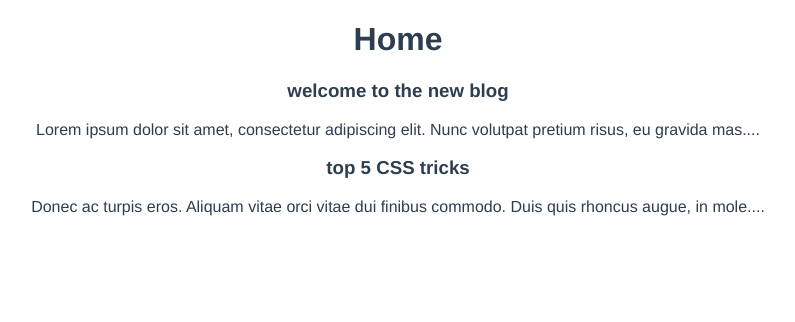
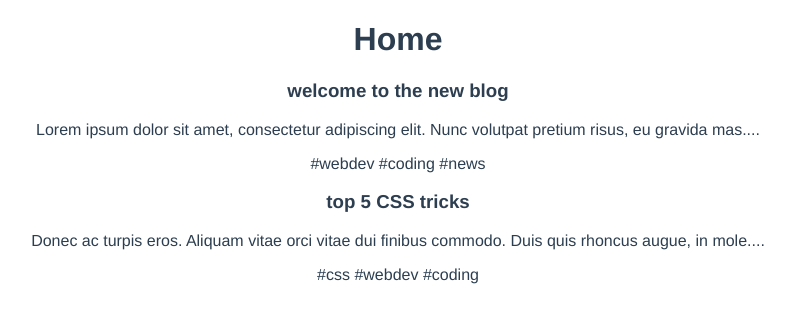
Before and after one commit to themis1986/blog, a Vue app: page / in a window 1280 px wide. Shown: the top 322 px of the page, without its empty margins (242-1037 px from the left). Built offline with nearby package versions, Linux system fonts and the light colour scheme; data requests are answered from the project's data file.

Commit message:
reusable composition functions (composables)

```diff
--- a/src/components/SinglePost.vue
+++ b/src/components/SinglePost.vue
@@ -2,6 +2,7 @@
   <div class="post">
     <h3>{{ post.title }}</h3>
     <p>{{ snippet }}</p>
+    <span v-for="tag in post.tags" :key="tag"> #{{ tag }}</span>
   </div>
 </template>
 
--- /dev/null
+++ b/src/composables/getPosts.js
@@ -0,0 +1,23 @@
+import { ref } from "vue";
+
+const getPosts = () => {
+  const posts = ref([]);
+  const error = ref(null);
+
+  const load = async () => {
+    try {
+      let response = await fetch("http://localhost:3000/posts");
+      if (!response.ok) {
+        throw Error("No data available");
+      }
+      posts.value = await response.json();
+    } catch (e) {
+      error.value = e.message;
+      console.log(error.value);
+    }
+  };
+
+  return { posts, error, load };
+};
+
+export default getPosts;
--- a/src/views/Home.vue
+++ b/src/views/Home.vue
@@ -10,8 +10,8 @@
 </template>
 
 <script>
+import getPosts from "../composables/getPosts";
 import PostList from "../components/PostList.vue";
-import { ref } from "vue";
 
 export default {
   name: "Home",
@@ -30,21 +30,7 @@
     //   },
     // ]);
 
-    const posts = ref([]);
-    const error = ref(null);
-
-    const load = async () => {
-      try {
-        let response = await fetch("http://localhost:3000/posts");
-        if (!response.ok) {
-          throw Error("No data available");
-        }
-        posts.value = await response.json();
-      } catch (e) {
-        error.value = e.message;
-        console.log(error.value);
-      }
-    };
+    const { posts, error, load } = getPosts();
     load();
 
     return { posts, error };
```
